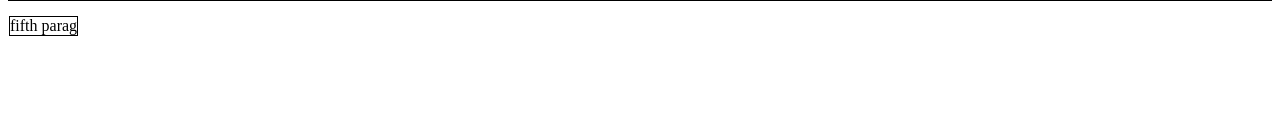
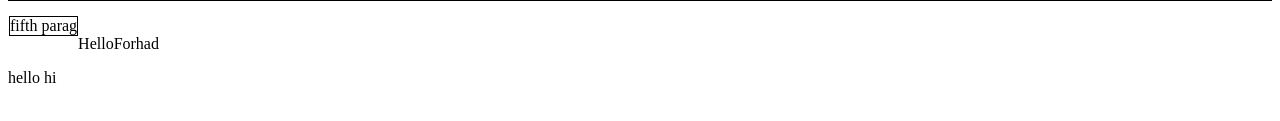
Before and after one commit to forhadmethun/html-css-js-cheat-sheet, a plain HTML site: page index.html in a window 1280 px wide. Shown: the part 405-526 px from the top of the page. Drawn offline with Linux system fonts and the light colour scheme.

Commit message:
changes added

```diff
--- a/index.html
+++ b/index.html
@@ -33,5 +33,9 @@
     <p style="float:left;border: 1px solid black">fifth parag</p>
 </div>
 
+<br>
+<p>Hello<span>Forhad</span></p>
+<p>hello <span>hi</span></p>
+
 </body>
 </html>
```
